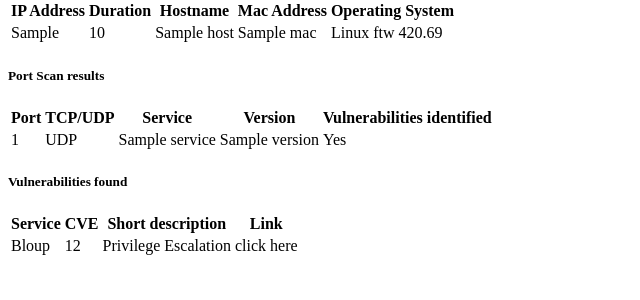
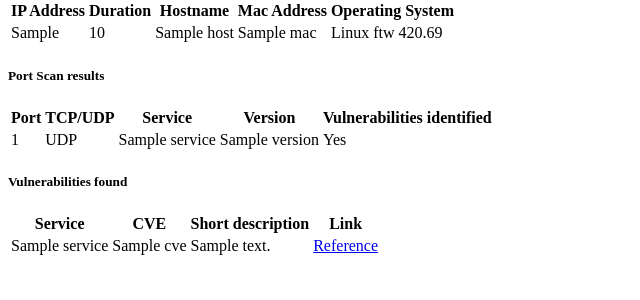
Before and after one commit to aHugues/port-eye, a Python web app: template port_eye/templates/export.html.j2 in a window 1280 px wide. Shown: the part 431-731 px from the top of the page, without its empty margins (0-640 px from the left). Run offline with Jinja, Linux system fonts and the light colour scheme; the template is opened without the code that fills it: most values are stand-ins (such as "Sample title", 1, 10 or a date in 2020).

Commit message:
Add vulnerabilities to html report

```diff
--- a/port_eye/templates/export.html.j2
+++ b/port_eye/templates/export.html.j2
@@ -103,7 +103,11 @@
                             </td>
                             <td>{{ port.service }}</td>
                             <td>{{ port.version }}</td>
-                            <td class="temp">Yes</td>
+                            <td>
+                            {% if port.vulnerabilities|length > 0 %}Yes
+                            {% else %}No
+                            {% endif %}
+                            </td>
                         </tr>
                         {% endfor %}
                     </table>
@@ -116,12 +120,16 @@
                             <th>Short description</th>
                             <th>Link</th>
                         </tr>
+                        {% for port in host.ports %}
+                        {% for vulnerability in port.vulnerabilities %}
                         <tr>
-                            <td>Bloup</td>
-                            <td>12</td>
-                            <td>Privilege Escalation</td>
-                            <td>click here</td>
+                            <td>{{ vulnerability.service }}</td>
+                            <td>{{ vulnerability.cve }}</td>
+                            <td>{{ vulnerability.description }}</td>
+                            <td><a href="{{ vulnerability.link }}">Reference</a></td>
                         </tr>
+                        {% endfor %}
+                        {% endfor %}
                     </table>
                 </div>
             </div>
```
Also changed, not shown: port_eye/scanner.py (+4 -3 lines).
